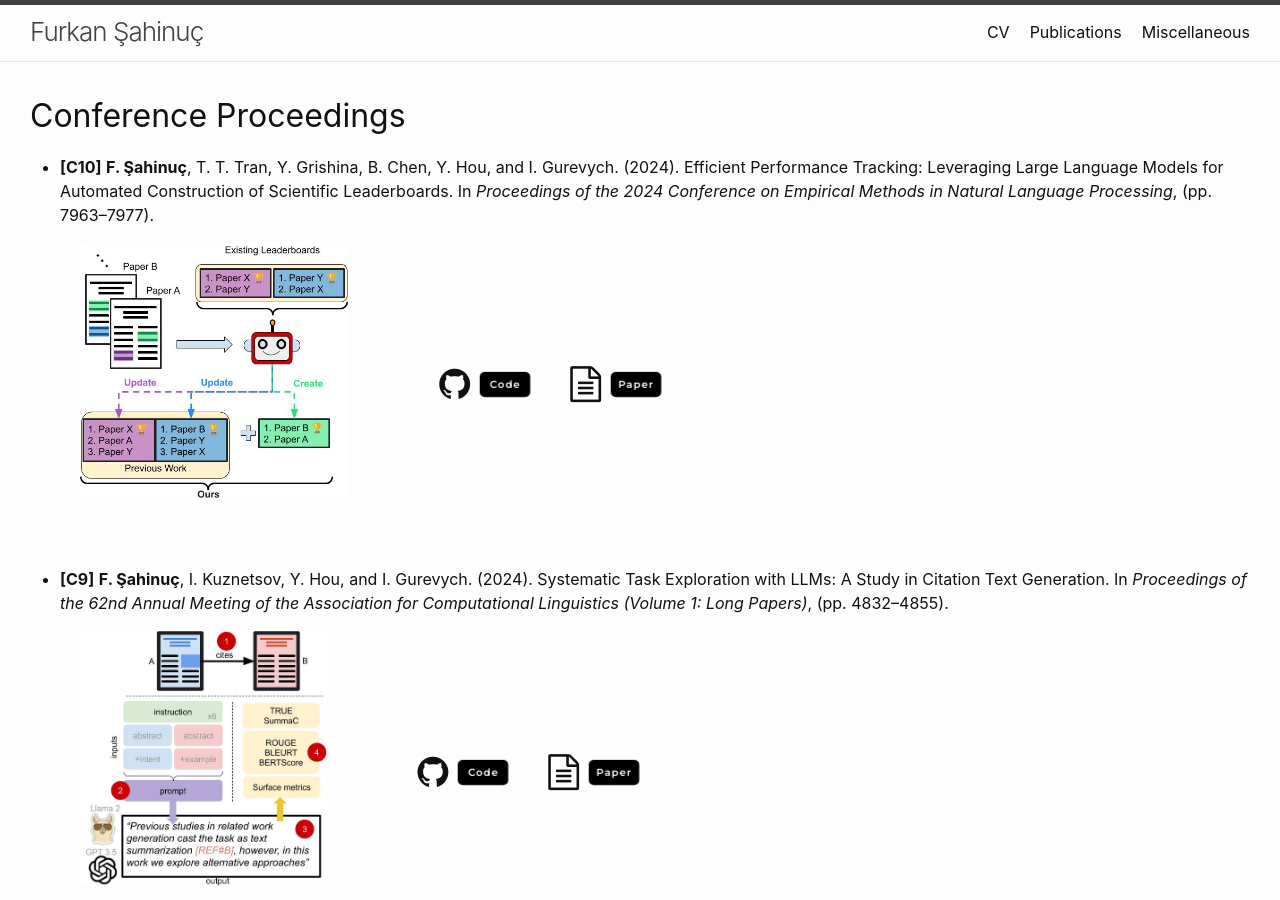
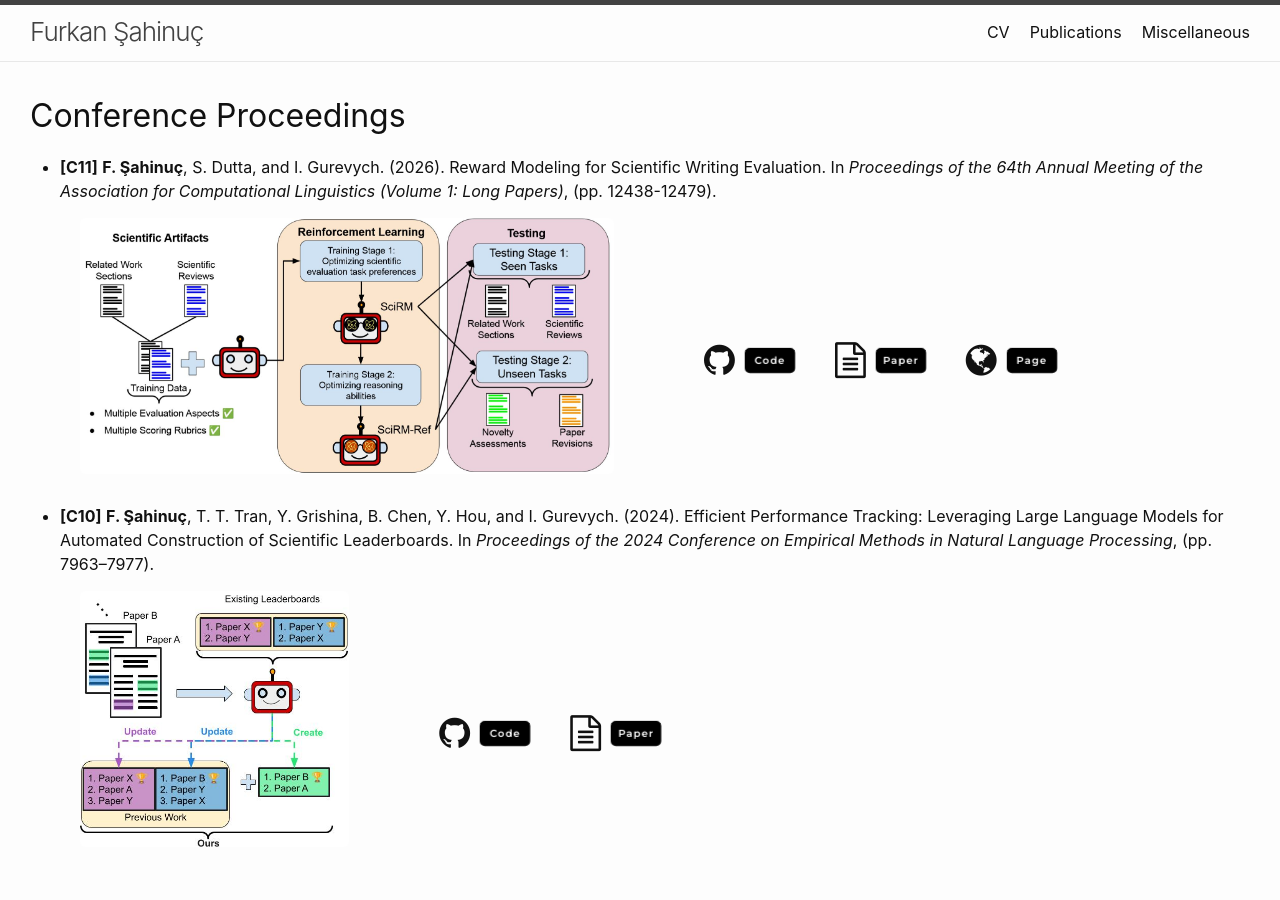
Before and after one commit to furkansahinuc/furkansahinuc.github.io, a Jekyll site: the page built from publications/publications.markdown, in a window 1280 px wide and 900 px high. Built offline with Jekyll 4.4.1, drawn with Linux system fonts in a browser that asks for light colours; some of the changed text lies outside the part shown.

Commit message:
publication and cv update

```diff
--- a/_includes/cv.html
+++ b/_includes/cv.html
@@ -9,7 +9,7 @@
 ></iframe> -->
 
 <head>
-<meta http-equiv="refresh" content="0; URL=https://furkansahinuc.github.io/cv/CV_Furkan_Sahinuc_25_06_2026.pdf" />
+<meta http-equiv="refresh" content="0; URL=https://furkansahinuc.github.io/cv/CV_Furkan_Sahinuc_28_06_2026.pdf" />
 </head>
 
 <!--  <object data="https://docs.google.com/gview?embedded=true&amp;url=https://furkansahinuc.github.io/cv/CV_30_10_2023.pdf" type="application/pdf" width="100%" height="100%"> -->
--- a/publications/publications.markdown
+++ b/publications/publications.markdown
@@ -6,6 +6,11 @@ order: 3
 ---
 
 ## Conference Proceedings
+
+* **[C11]** **F. Şahinuç**, S. Dutta, and I. Gurevych. (2026). Reward Modeling for Scientific Writing Evaluation. In *Proceedings of the 64th Annual Meeting of the Association for Computational Linguistics (Volume 1: Long Papers)*, (pp. 12438-12479).
+
+{% include project_button.html figure="/publications/figures/reward-models.JPG" link_type="Code" link="https://github.com/UKPLab/acl2026-expert-rm" doi="https://aclanthology.org/2026.acl-long.567/" webpage="https://ukplab.github.io/acl2026-expert-rm/" %}
+
 
 * **[C10]** **F. Şahinuç**, T. T. Tran, Y. Grishina, B. Chen, Y. Hou, and I. Gurevych. (2024). Efficient Performance Tracking: Leveraging Large Language Models for Automated Construction of Scientific Leaderboards. In *Proceedings of the 2024 Conference on Empirical Methods in Natural Language Processing*, (pp. 7963–7977).
 
@@ -124,10 +129,6 @@ order: 3
 
 ## Preprints
 
-* **[P2]** **F. Şahinuç**, S. Dutta, and I. Gurevych. (2026). Reward Modeling for Scientific Writing Evaluation. arXiv:2601.11374.
-
-{% include project_button.html figure="/publications/figures/reward-models.JPG" link_type="Code" link="https://github.com/UKPLab/arxiv2026-expert-rm" doi="https://arxiv.org/abs/2601.11374" %}
-
 * **[P1]** **F. Şahinuç**, S. Dutta, and I. Gurevych. (2025). Expert Preference-based Evaluation of Automated Related Work Generation. arXiv:2508.07955.
 
 {% include project_button.html figure="/publications/figures/grep.JPG" link_type="Code" link="https://github.com/UKPLab/arxiv2025-expert-eval-rw" doi="https://arxiv.org/abs/2508.07955" webpage="https://ukplab.github.io/arxiv2025-expert-eval-rw/" %}
```
Also changed, not shown: 2 other files.
